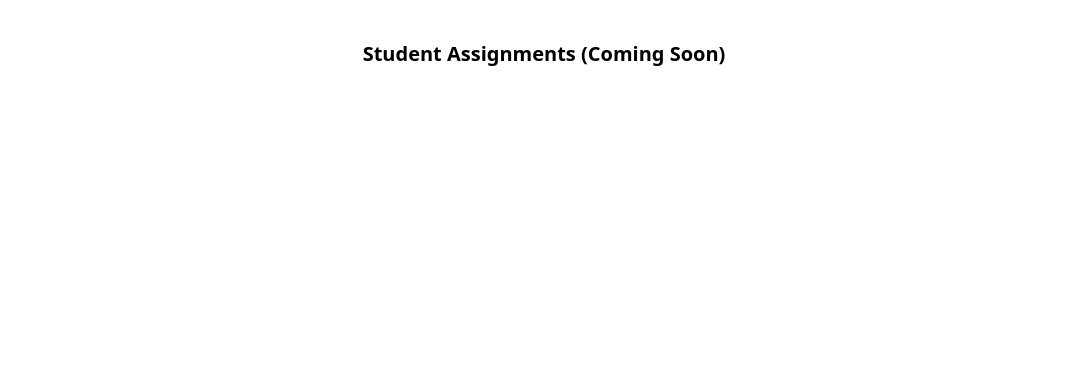
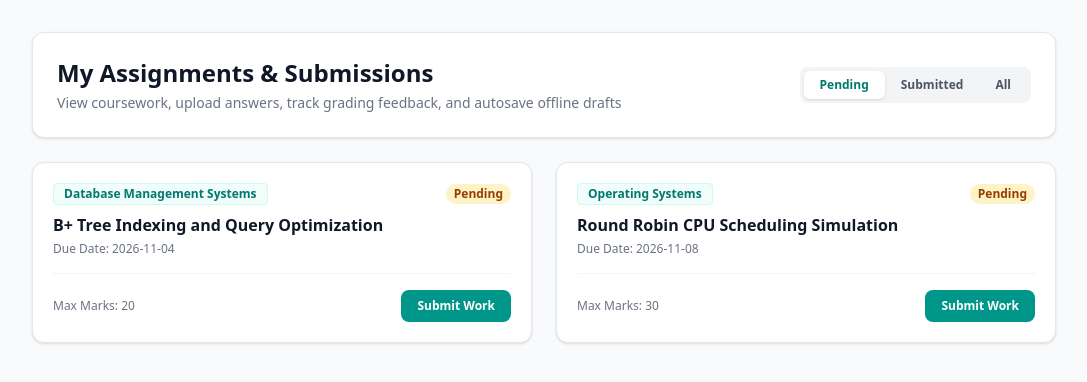
Before and after one commit to kunalsaukhiya05/SKIT-CSE-2023-2027-39, a React (Vite) app in the folder client/: page /student-assignment in a window 1280 px wide. Shown: the top 382 px of the page, without its empty margins (96-1183 px from the left). Built offline with nearby package versions, Linux system fonts and the light colour scheme; no server answers.

Commit message:
feat(student-assignments): implement student coursework submission portal with offline draft autosave [Kunal Saukhiya]

```diff
--- a/client/src/App.jsx
+++ b/client/src/App.jsx
@@ -26,7 +26,7 @@ import Classroom from "./pages/Classroom";
 import AIChatbot from "./pages/AIChatBot/AIChatbot";
 import CreateClassForm from "./pages/dashboard/CreateClassForm";
 import TeacherAssignments from "./pages/resourses/TeacherAssignments";
-const StudentAssignment = () => <div className="p-10 text-center text-xl font-semibold">Student Assignments (Coming Soon)</div>;
+import StudentAssignment from "./pages/resourses/StudentAssignment";
 const TeacherResources = () => <div className="p-10 text-center text-xl font-semibold">Resources Module (Coming Soon)</div>;
 const StudentResources = () => <div className="p-10 text-center text-xl font-semibold">Resources Module (Coming Soon)</div>;
 const AdminDashboard = () => <div className="p-10 text-center text-xl font-semibold">Admin Dashboard (Coming Soon)</div>;
--- /dev/null
+++ b/client/src/pages/resourses/StudentAssignment.jsx
@@ -0,0 +1,230 @@
+import React, { useState, useEffect } from "react";
+import { toast } from "react-hot-toast";
+
+const INITIAL_ASSIGNMENTS = [
+  {
+    id: "asg-1",
+    title: "Subnetting and CIDR Routing Implementation",
+    subject: "Computer Networks",
+    dueDate: "2026-10-31",
+    maxMarks: 25,
+    status: "Submitted",
+    submissionDate: "2026-10-30",
+    grade: "23/25",
+    remarks: "Good network topology diagram.",
+  },
+  {
+    id: "asg-2",
+    title: "B+ Tree Indexing and Query Optimization",
+    subject: "Database Management Systems",
+    dueDate: "2026-11-04",
+    maxMarks: 20,
+    status: "Pending",
+    submissionDate: null,
+    grade: "--",
+    remarks: "",
+  },
+  {
+    id: "asg-3",
+    title: "Round Robin CPU Scheduling Simulation",
+    subject: "Operating Systems",
+    dueDate: "2026-11-08",
+    maxMarks: 30,
+    status: "Pending",
+    submissionDate: null,
+    grade: "--",
+    remarks: "",
+  },
+];
+
+const StudentAssignment = () => {
+  const [assignments, setAssignments] = useState(INITIAL_ASSIGNMENTS);
+  const [activeTab, setActiveTab] = useState("Pending");
+  const [selectedAsg, setSelectedAsg] = useState(null);
+  const [solutionText, setSolutionText] = useState("");
+  const [fileAttached, setFileAttached] = useState(null);
+  const [isSubmitting, setIsSubmitting] = useState(false);
+
+  useEffect(() => {
+    if (selectedAsg) {
+      const draft = localStorage.getItem(`draft_${selectedAsg.id}`);
+      if (draft) setSolutionText(draft);
+      else setSolutionText("");
+    }
+  }, [selectedAsg]);
+
+  const handleSaveDraft = () => {
+    if (!selectedAsg) return;
+    localStorage.setItem(`draft_${selectedAsg.id}`, solutionText);
+    toast.success("Draft saved to offline local storage!");
+  };
+
+  const handleSubmit = (e) => {
+    e.preventDefault();
+    if (!solutionText.trim() && !fileAttached) {
+      toast.error("Please enter solution notes or attach a file.");
+      return;
+    }
+
+    setIsSubmitting(true);
+    setTimeout(() => {
+      setAssignments((prev) =>
+        prev.map((a) =>
+          a.id === selectedAsg.id
+            ? {
+                ...a,
+                status: "Submitted",
+                submissionDate: new Date().toISOString().split("T")[0],
+                grade: "Pending Evaluation",
+              }
+            : a
+        )
+      );
+      localStorage.removeItem(`draft_${selectedAsg.id}`);
+      setIsSubmitting(false);
+      setSelectedAsg(null);
+      setSolutionText("");
+      setFileAttached(null);
+      toast.success("Assignment submitted successfully to the faculty queue!");
+    }, 700);
+  };
+
+  const filtered = assignments.filter((a) =>
+    activeTab === "All" ? true : a.status === activeTab
+  );
+
+  return (
+    <div className="min-h-screen bg-gray-50 py-8 px-4 sm:px-6 lg:px-8 font-sans">
+      <div className="max-w-5xl mx-auto">
+        <div className="bg-white rounded-xl shadow-sm border border-gray-200 p-6 mb-6">
+          <div className="flex flex-col sm:flex-row sm:items-center justify-between gap-4">
+            <div>
+              <h1 className="text-2xl font-bold text-gray-900">My Assignments & Submissions</h1>
+              <p className="text-sm text-gray-500 mt-1">
+                View coursework, upload answers, track grading feedback, and autosave offline drafts
+              </p>
+            </div>
+            <div className="flex bg-gray-100 p-1 rounded-lg">
+              {["Pending", "Submitted", "All"].map((tab) => (
+                <button
+                  key={tab}
+                  onClick={() => setActiveTab(tab)}
+                  className={`px-4 py-1.5 rounded-md text-xs font-semibold transition ${
+                    activeTab === tab ? "bg-white text-teal-700 shadow-sm" : "text-gray-600 hover:text-gray-900"
+                  }`}
+                >
+                  {tab}
+                </button>
+              ))}
+            </div>
+          </div>
+        </div>
+
+        <div className="grid grid-cols-1 md:grid-cols-2 gap-6">
+          {filtered.map((asg) => (
+            <div
+              key={asg.id}
+              className="bg-white rounded-xl shadow-sm border border-gray-200 p-5 flex flex-col justify-between hover:shadow-md transition"
+            >
+              <div>
+                <div className="flex justify-between items-center mb-2">
+                  <span className="text-xs font-semibold px-2.5 py-0.5 rounded bg-teal-50 text-teal-700 border border-teal-100">
+                    {asg.subject}
+                  </span>
+                  <span
+                    className={`text-xs font-bold px-2 py-0.5 rounded-full ${
+                      asg.status === "Submitted" ? "bg-green-100 text-green-800" : "bg-amber-100 text-amber-800"
+                    }`}
+                  >
+                    {asg.status}
+                  </span>
+                </div>
+                <h3 className="text-base font-bold text-gray-900 mt-2">{asg.title}</h3>
+                <p className="text-xs text-gray-500 mt-1">Due Date: {asg.dueDate}</p>
+                {asg.status === "Submitted" && (
+                  <div className="mt-3 p-3 bg-gray-50 rounded-lg text-xs border border-gray-100 space-y-1">
+                    <p className="text-gray-600">Submitted on: {asg.submissionDate}</p>
+                    <p className="font-semibold text-gray-800">Grade: {asg.grade}</p>
+                    {asg.remarks && <p className="text-teal-700 italic">Faculty Remarks: "{asg.remarks}"</p>}
+                  </div>
+                )}
+              </div>
+
+              {asg.status === "Pending" && (
+                <div className="mt-4 pt-4 border-t border-gray-100 flex justify-between items-center">
+                  <span className="text-xs text-gray-500 font-medium">Max Marks: {asg.maxMarks}</span>
+                  <button
+                    onClick={() => setSelectedAsg(asg)}
+                    className="px-4 py-2 bg-teal-600 hover:bg-teal-700 text-white rounded-lg text-xs font-semibold transition"
+                  >
+                    Submit Work
+                  </button>
+                </div>
+              )}
+            </div>
+          ))}
+        </div>
+
+        {selectedAsg && (
+          <div className="fixed inset-0 bg-black bg-opacity-40 flex items-center justify-center p-4 z-50">
+            <div className="bg-white rounded-xl shadow-xl max-w-lg w-full p-6">
+              <h2 className="text-lg font-bold text-gray-900 mb-1">Submit Assignment: {selectedAsg.title}</h2>
+              <p className="text-xs text-gray-500 mb-4">{selectedAsg.subject} â€¢ Max: {selectedAsg.maxMarks} marks</p>
+
+              <form onSubmit={handleSubmit} className="space-y-4">
+                <div>
+                  <label className="block text-xs font-semibold text-gray-700 uppercase mb-1">Solution / Answers Notes</label>
+                  <textarea
+                    rows={4}
+                    value={solutionText}
+                    onChange={(e) => setSolutionText(e.target.value)}
+                    placeholder="Enter writeup, code snippet, or explanation..."
+                    className="w-full text-sm border border-gray-300 rounded-lg p-2.5 focus:ring-1 focus:ring-teal-500"
+                  />
+                </div>
+
+                <div>
+                  <label className="block text-xs font-semibold text-gray-700 uppercase mb-1">Attach PDF / Photo (Under 10MB)</label>
+                  <input
+                    type="file"
+                    onChange={(e) => setFileAttached(e.target.files[0]?.name || null)}
+                    className="text-xs text-gray-600 file:mr-2 file:py-1.5 file:px-3 file:rounded-md file:border-0 file:text-xs file:font-semibold file:bg-teal-50 file:text-teal-700 hover:file:bg-teal-100"
+                  />
+                  {fileAttached && <p className="text-xs text-teal-600 mt-1">Attached: {fileAttached}</p>}
+                </div>
+
+                <div className="flex justify-between items-center pt-4 border-t border-gray-100">
+                  <button
+                    type="button"
+                    onClick={handleSaveDraft}
+                    className="px-3 py-1.5 bg-amber-50 hover:bg-amber-100 text-amber-800 border border-amber-200 rounded-lg text-xs font-semibold transition"
+                  >
+                    ðŸ’¾ Save Offline Draft
+                  </button>
+                  <div className="flex gap-2">
+                    <button
+                      type="button"
+                      onClick={() => setSelectedAsg(null)}
+                      className="px-4 py-2 bg-gray-100 hover:bg-gray-200 text-gray-700 rounded-lg text-xs font-semibold transition"
+                    >
+                      Cancel
+                    </button>
+                    <button
+                      type="submit"
+                      disabled={isSubmitting}
+                      className="px-4 py-2 bg-teal-600 hover:bg-teal-700 text-white rounded-lg text-xs font-semibold transition shadow-sm disabled:opacity-50"
+                    >
+                      {isSubmitting ? "Submitting..." : "ðŸš€ Submit Final"}
+                    </button>
+                  </div>
+                </div>
+              </form>
+            </div>
+          </div>
+        )}
+      </div>
+    </div>
+  );
+};
+
+export default StudentAssignment;
```
